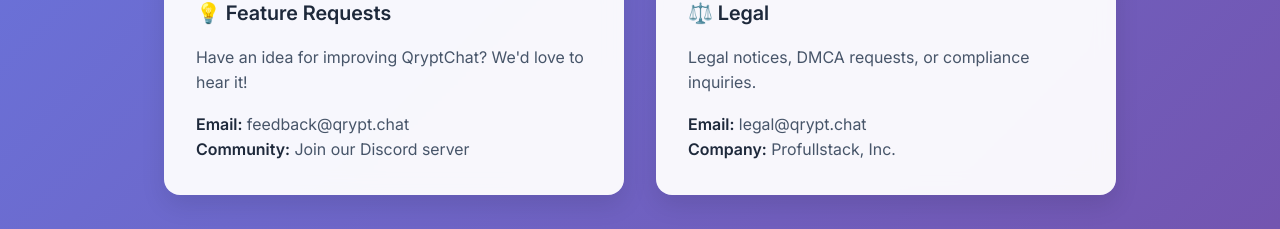
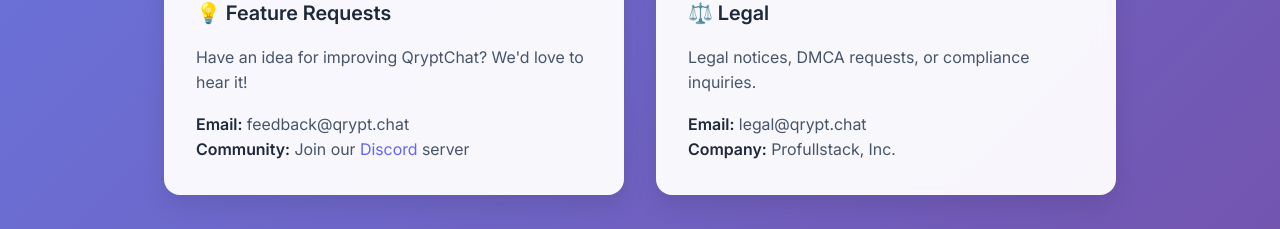
Before and after one commit to profullstack/qryptchat-web, a SvelteKit app: page /contact in a window 1280 px wide. Shown: the part 830-1059 px from the top of the page. Built offline with nearby package versions, Linux system fonts and the light colour scheme; no server answers.

Commit message:
Updates Discord invite link across components
Replaces the old Discord invite URL with a new one to ensure users can properly access the community server.

Also adds a clickable link to the Discord reference in the contact page for better user experience.

```diff
--- a/src/lib/components/Footer.svelte
+++ b/src/lib/components/Footer.svelte
@@ -4,7 +4,7 @@
 	const socialLinks = [
 		{
 			name: 'Discord',
-			url: 'https://discord.gg/profullstack',
+			url: 'https://discord.gg/w5nHdzpQ29',
 			icon: `<svg fill="currentColor" viewBox="0 0 24 24" style="width: 100%; height: 100%;">
 				<path d="M20.317 4.37a19.791 19.791 0 0 0-4.885-1.515a.074.074 0 0 0-.079.037c-.21.375-.444.864-.608 1.25a18.27 18.27 0 0 0-5.487 0a12.64 12.64 0 0 0-.617-1.25a.077.077 0 0 0-.079-.037A19.736 19.736 0 0 0 3.677 4.37a.07.07 0 0 0-.032.027C.533 9.046-.32 13.58.099 18.057a.082.082 0 0 0 .031.057a19.9 19.9 0 0 0 5.993 3.03a.078.078 0 0 0 .084-.028a14.09 14.09 0 0 0 1.226-1.994a.076.076 0 0 0-.041-.106a13.107 13.107 0 0 1-1.872-.892a.077.077 0 0 1-.008-.128a10.2 10.2 0 0 0 .372-.292a.074.074 0 0 1 .077-.01c3.928 1.793 8.18 1.793 12.062 0a.074.074 0 0 1 .078.01c.12.098.246.198.373.292a.077.077 0 0 1-.006.127a12.299 12.299 0 0 1-1.873.892a.077.077 0 0 0-.041.107c.36.698.772 1.362 1.225 1.993a.076.076 0 0 0 .084.028a19.839 19.839 0 0 0 6.002-3.03a.077.077 0 0 0 .032-.054c.5-5.177-.838-9.674-3.549-13.66a.061.061 0 0 0-.031-.03zM8.02 15.33c-1.183 0-2.157-1.085-2.157-2.419c0-1.333.956-2.419 2.157-2.419c1.21 0 2.176 1.096 2.157 2.42c0 1.333-.956 2.418-2.157 2.418zm7.975 0c-1.183 0-2.157-1.085-2.157-2.419c0-1.333.955-2.419 2.157-2.419c1.21 0 2.176 1.096 2.157 2.42c0 1.333-.946 2.418-2.157 2.418z"/>
 			</svg>`
--- a/src/routes/contact/+page.svelte
+++ b/src/routes/contact/+page.svelte
@@ -57,7 +57,7 @@
 					<p>Have an idea for improving QryptChat? We'd love to hear it!</p>
 					<div class="contact-info">
 						<strong>Email:</strong> feedback@qrypt.chat<br>
-						<strong>Community:</strong> Join our Discord server
+						<strong>Community:</strong> Join our <a href="https://discord.gg/w5nHdzpQ29" target="_new">Discord</a> server
 					</div>
 				</section>
 
@@ -75,7 +75,7 @@
 				<h2>🌐 Connect With Us</h2>
 				<p>Follow us on social media for updates and community discussions:</p>
 				<div class="social-links">
-					<a href="https://discord.gg/profullstack" target="_blank" rel="noopener noreferrer" class="social-link discord">
+					<a href="https://discord.gg/w5nHdzpQ29" target="_blank" rel="noopener noreferrer" class="social-link discord">
 						<svg fill="currentColor" viewBox="0 0 24 24">
 							<path d="M20.317 4.37a19.791 19.791 0 0 0-4.885-1.515a.074.074 0 0 0-.079.037c-.21.375-.444.864-.608 1.25a18.27 18.27 0 0 0-5.487 0a12.64 12.64 0 0 0-.617-1.25a.077.077 0 0 0-.079-.037A19.736 19.736 0 0 0 3.677 4.37a.07.07 0 0 0-.032.027C.533 9.046-.32 13.58.099 18.057a.082.082 0 0 0 .031.057a19.9 19.9 0 0 0 5.993 3.03a.078.078 0 0 0 .084-.028a14.09 14.09 0 0 0 1.226-1.994a.076.076 0 0 0-.041-.106a13.107 13.107 0 0 1-1.872-.892a.077.077 0 0 1-.008-.128a10.2 10.2 0 0 0 .372-.292a.074.074 0 0 1 .077-.01c3.928 1.793 8.18 1.793 12.062 0a.074.074 0 0 1 .078.01c.12.098.246.198.373.292a.077.077 0 0 1-.006.127a12.299 12.299 0 0 1-1.873.892a.077.077 0 0 0-.041.107c.36.698.772 1.362 1.225 1.993a.076.076 0 0 0 .084.028a19.839 19.839 0 0 0 6.002-3.03a.077.077 0 0 0 .032-.054c.5-5.177-.838-9.674-3.549-13.66a.061.061 0 0 0-.031-.03zM8.02 15.33c-1.183 0-2.157-1.085-2.157-2.419c0-1.333.956-2.419 2.157-2.419c1.21 0 2.176 1.096 2.157 2.42c0 1.333-.956 2.418-2.157 2.418zm7.975 0c-1.183 0-2.157-1.085-2.157-2.419c0-1.333.955-2.419 2.157-2.419c1.21 0 2.176 1.096 2.157 2.42c0 1.333-.946 2.418-2.157 2.418z"/>
 						</svg>
```
